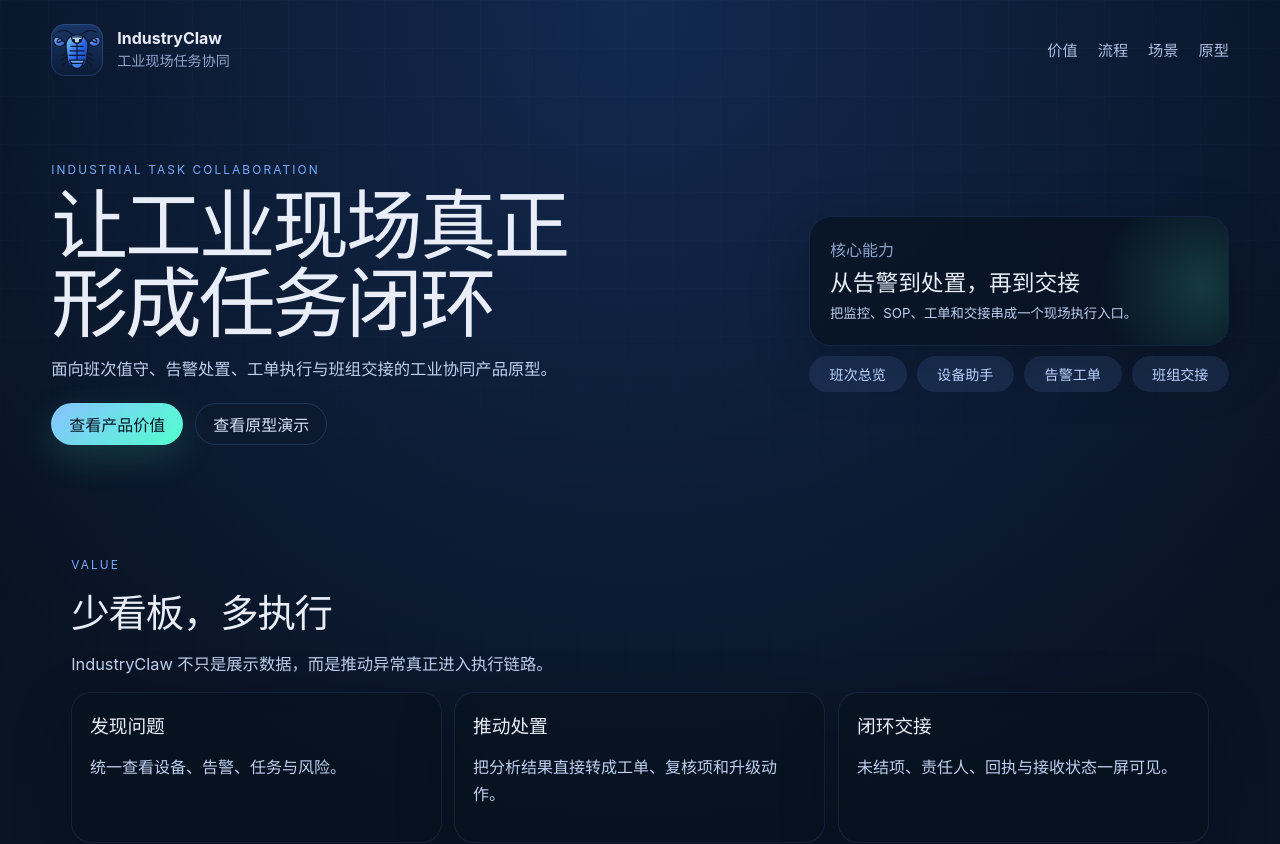
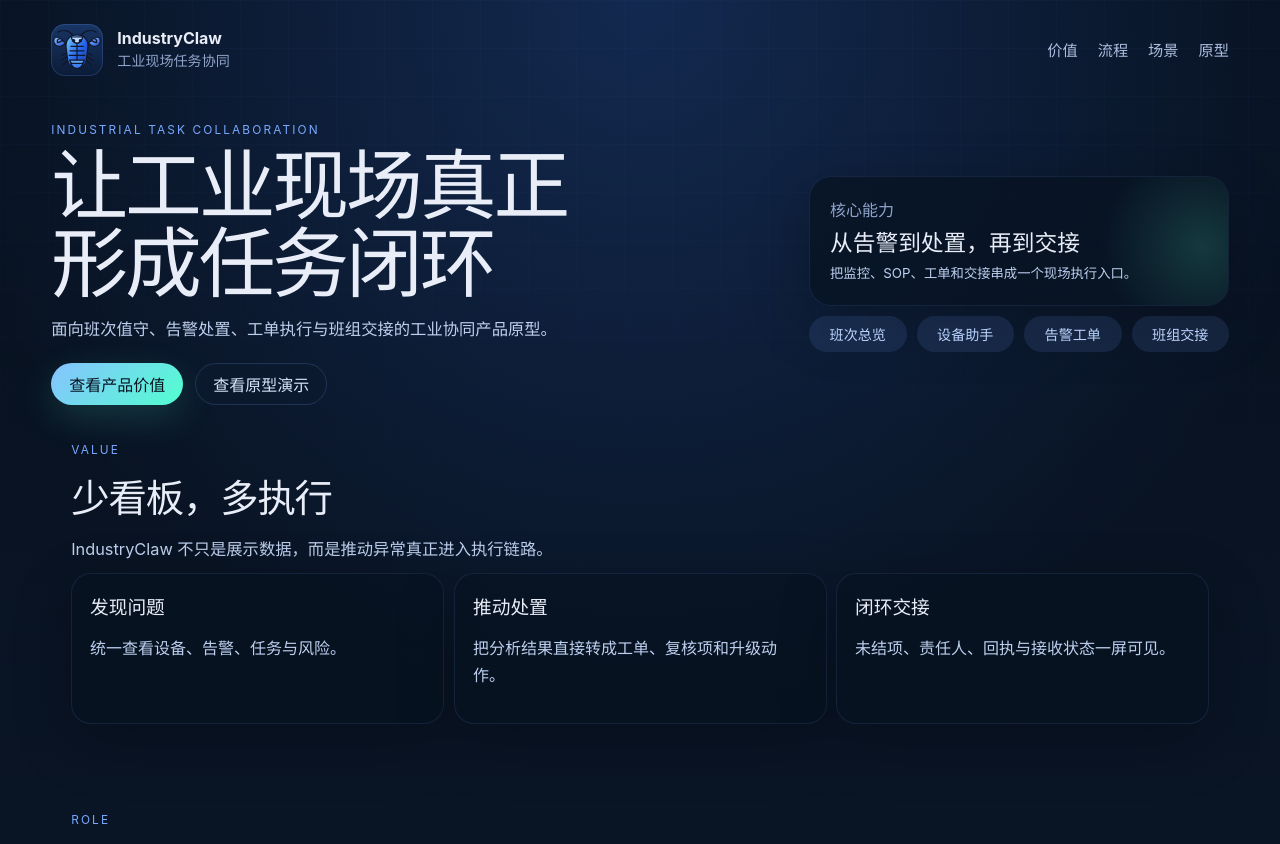
Before and after one commit to Roycent/IndustryClawStory, a React (Vite) app: page / in a window 1280 px wide. Shown: the top 844 px of the page. Built offline with nearby package versions, Linux system fonts and the light colour scheme.

Commit message:
style: tighten spacing between sections

```diff
--- a/src/App.css
+++ b/src/App.css
@@ -28,14 +28,14 @@
 #root, .site-shell { width: 100%; }
 a { color: inherit; text-decoration: none; }
 
-.hero { padding: 22px clamp(20px, 4vw, 56px) 18px; }
+.hero { padding: 22px clamp(20px, 4vw, 56px) 8px; }
 .topbar {
   display: flex;
   align-items: center;
   justify-content: space-between;
   gap: 20px;
   max-width: 1240px;
-  margin: 0 auto 28px;
+  margin: 0 auto 20px;
 }
 .brand { display: flex; align-items: center; gap: 14px; }
 .brand-mark {
@@ -60,7 +60,7 @@
   gap: 24px;
   align-items: center;
 }
-.hero-content.compact { min-height: 50vh; }
+.hero-content.compact { min-height: 42vh; }
 .hero-copy { max-width: 900px; }
 .eyebrow {
   margin: 0 0 10px;
@@ -153,15 +153,15 @@
 .section {
   max-width: 1240px;
   margin: 0 auto;
-  padding: 0 clamp(20px, 4vw, 56px) 28px;
+  padding: 0 clamp(20px, 4vw, 56px) 18px;
 }
 .compact-screen {
-  min-height: 48vh;
+  min-height: 38vh;
   display: flex;
   flex-direction: column;
   justify-content: center;
 }
-.section-heading { max-width: 780px; margin-bottom: 14px; }
+.section-heading { max-width: 780px; margin-bottom: 10px; }
 .section-heading h2 {
   margin: 0;
   font-size: clamp(1.9rem, 3vw, 2.8rem);
@@ -169,7 +169,7 @@
 }
 .value-grid, .scene-grid, .process-grid, .outcome-row, .role-row {
   display: grid;
-  gap: 12px;
+  gap: 10px;
 }
 .triple-grid { grid-template-columns: repeat(3, minmax(0, 1fr)); }
 .single-line-grid, .process-grid, .outcome-row, .role-row { grid-template-columns: repeat(4, minmax(0, 1fr)); }
@@ -204,7 +204,7 @@
   background: linear-gradient(180deg, rgba(14, 30, 55, 0.28), rgba(9, 17, 31, 0.08));
   z-index: -1;
 }
-.cta-section { padding-bottom: 52px; }
+.cta-section { padding-bottom: 28px; }
 .cta-card { border-radius: 28px; padding: 24px; text-align: center; }
 .cta-card p { max-width: 680px; margin: 10px auto 0; }
 
```
